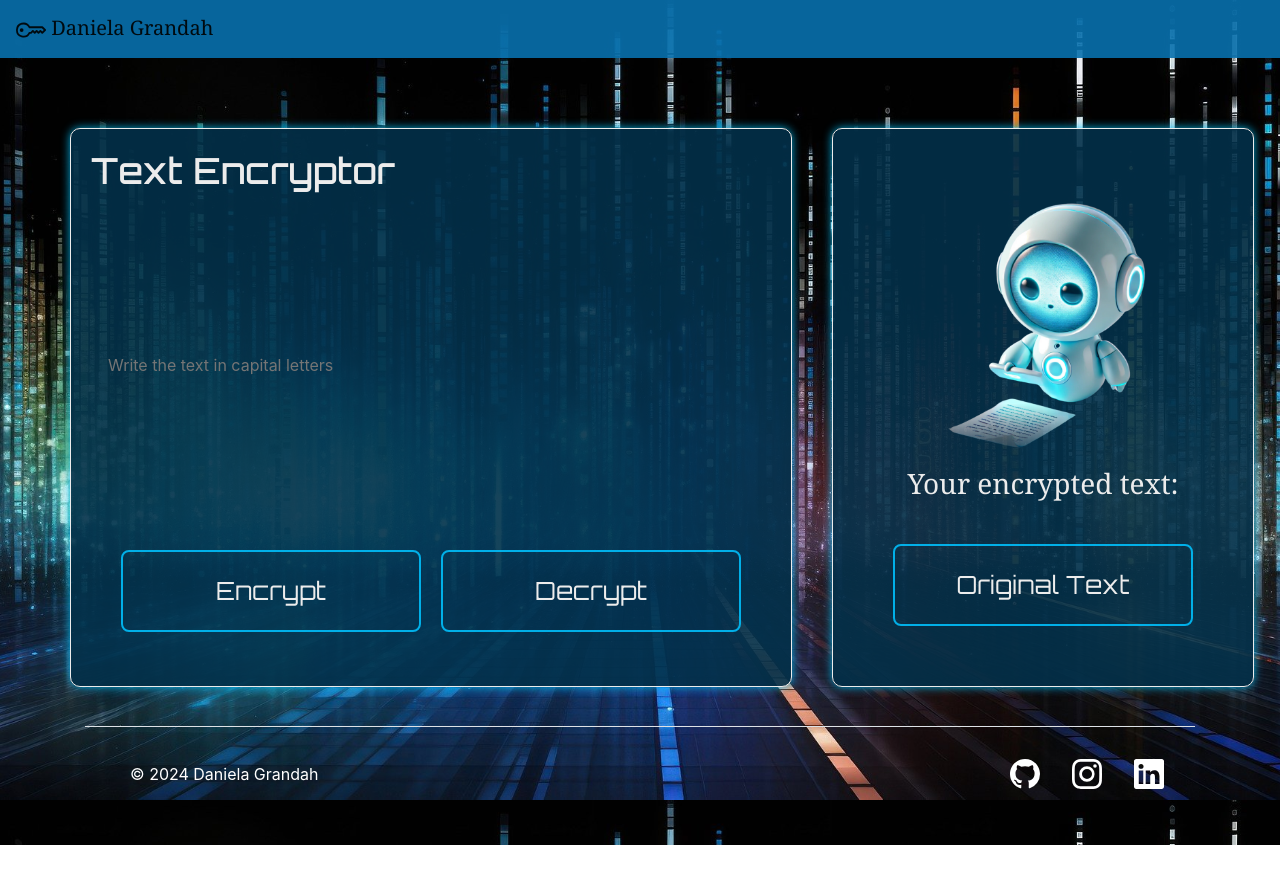
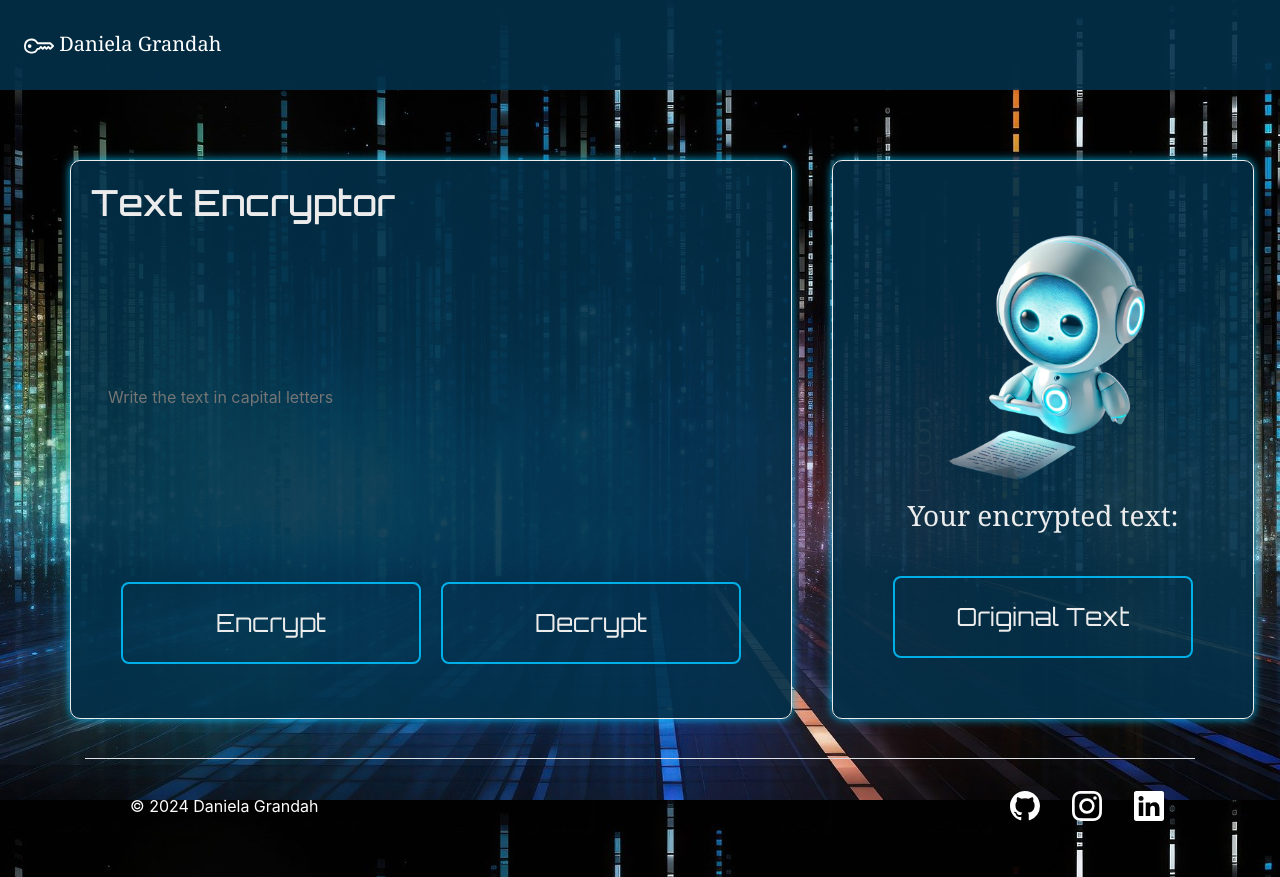
Before and after one commit to Danielagrandah/encriptadordeTexto, a plain HTML site: page index.html in a window 1280 px wide. Before the commit the page ends 845 px from the top, so only its background shows below. Drawn offline with nearby package versions, Linux system fonts and the light colour scheme.

Commit message:
color navbar

```diff
--- a/index.html
+++ b/index.html
@@ -12,8 +12,8 @@
     <!-- Navbar -->
 
 
-    <nav  class="navbar navbar-light" style="background-color:hwb(202 3% 32% / 0.9);">
-        <a class="navbar-brand" href="#">
+    <nav  class="navbar navbar-dark  p-4" style="background-color:hwb(202 1% 71% / 0.9);">
+        <a class="navbar-brand"  href="https://github.com/Danielagrandah">
             <svg xmlns="http://www.w3.org/2000/svg" width="30" height="30" fill="currentColor" class="bi bi-key" viewBox="0 0 16 16">
                 <path d="M0 8a4 4 0 0 1 7.465-2H14a.5.5 0 0 1 .354.146l1.5 1.5a.5.5 0 0 1 0 .708l-1.5 1.5a.5.5 0 0 1-.708 0L13 9.207l-.646.647a.5.5 0 0 1-.708 0L11 9.207l-.646.647a.5.5 0 0 1-.708 0L9 9.207l-.646.647A.5.5 0 0 1 8 10h-.535A4 4 0 0 1 0 8m4-3a3 3 0 1 0 2.712 4.285A.5.5 0 0 1 7.163 9h.63l.853-.854a.5.5 0 0 1 .708 0l.646.647.646-.647a.5.5 0 0 1 .708 0l.646.647.646-.647a.5.5 0 0 1 .708 0l.646.647.793-.793-1-1h-6.63a.5.5 0 0 1-.451-.285A3 3 0 0 0 4 5"/>
                 <path d="M4 8a1 1 0 1 1-2 0 1 1 0 0 1 2 0"/>
```
